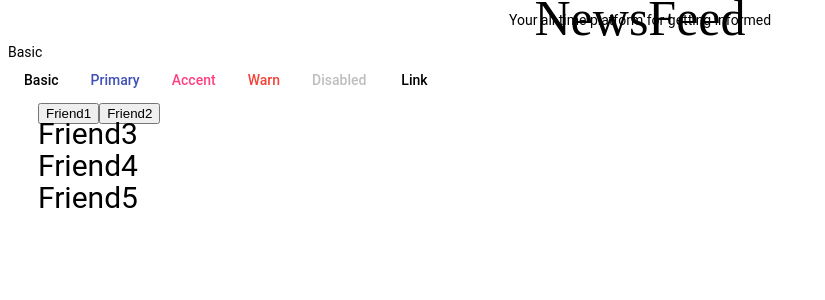
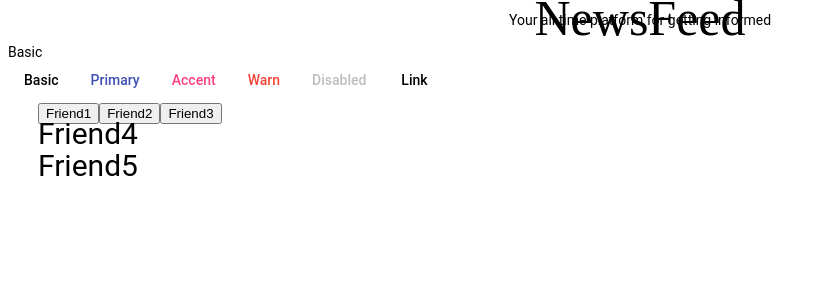
Before and after one commit to paulmunyao/newsfeed, an Angular app: page / in a window 1280 px wide. Shown: the top 300 px of the page, without its empty margins (0-825 px from the left). Built offline with nearby package versions, Linux system fonts and the light colour scheme; a web font is replaced by a local one.

Commit message:
add button on click

```diff
--- a/src/app/user/user.component.html
+++ b/src/app/user/user.component.html
@@ -1,7 +1,7 @@
 <div class="user">
   <button>Friend1</button>
   <button>Friend2</button>
-  <p>Friend3</p>
+  <button>Friend3</button>
   <p>Friend4</p>
   <p>Friend5</p>
 </div>
```
